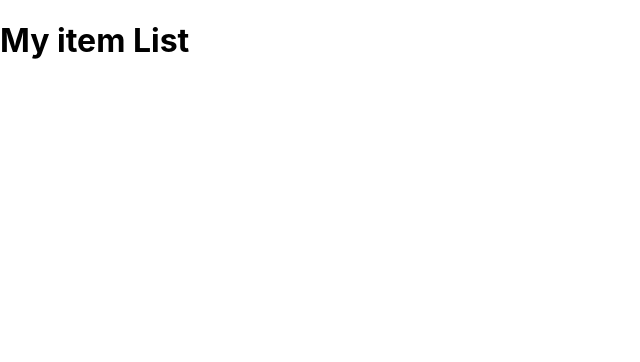
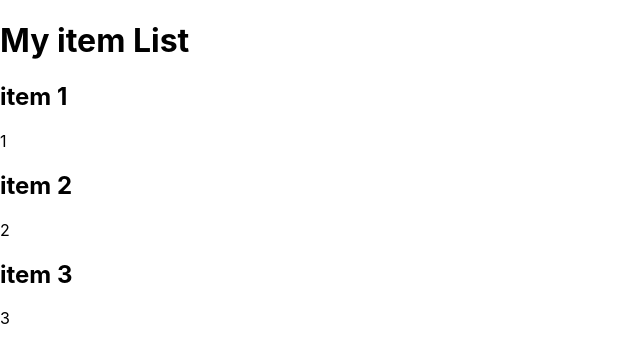
Before and after one commit to daryl-san/todolist, a React (Create React App) app: page / in a window 1280 px wide. Shown: the top 362 px of the page, without its empty margins (0-640 px from the left). Built offline with nearby package versions, Linux system fonts and the light colour scheme.

Commit message:
finally got to display item, VS restart allowed npm start to run

```diff
--- a/src/App.js
+++ b/src/App.js
@@ -2,6 +2,7 @@ import logo from './logo.svg';
 import './App.css';
 import itemlist from './itemlist';
 import React, { Component } from 'react';
+import Item from './item';
 
 class App extends Component {
 
@@ -30,10 +31,11 @@ class App extends Component {
             <li>item 4</li>
             <li>item 5</li>
           </ol> */}
-          <item />
-          <item />
-          <item />
-          <item />
+          <div>
+            <Item task="item 1" number="1" />
+            <Item task="item 2" number="2" />
+            <Item task="item 3" number="3" />
+          </div>
           {/* <itemlist item={testList} /> */}
         </div>
       );
--- a/src/item.js
+++ b/src/item.js
@@ -1,12 +1,12 @@
 import React from 'react'
 
-const Item = (/*{ task, number }*/) => {
+const Item = ({ task, number }) => {
     return (
         <div>
-            {/* <h2>{task}</h2>
-            <p> {number}</p> */}
-            <h2>Task name here</h2>
-            <p>Task count here</p>
+            <h2>{task}</h2>
+            <p> {number}</p>
+            {/* <h2>Task name here</h2>
+            <p>Task count here</p> */}
         </div>
     );
 }
```
